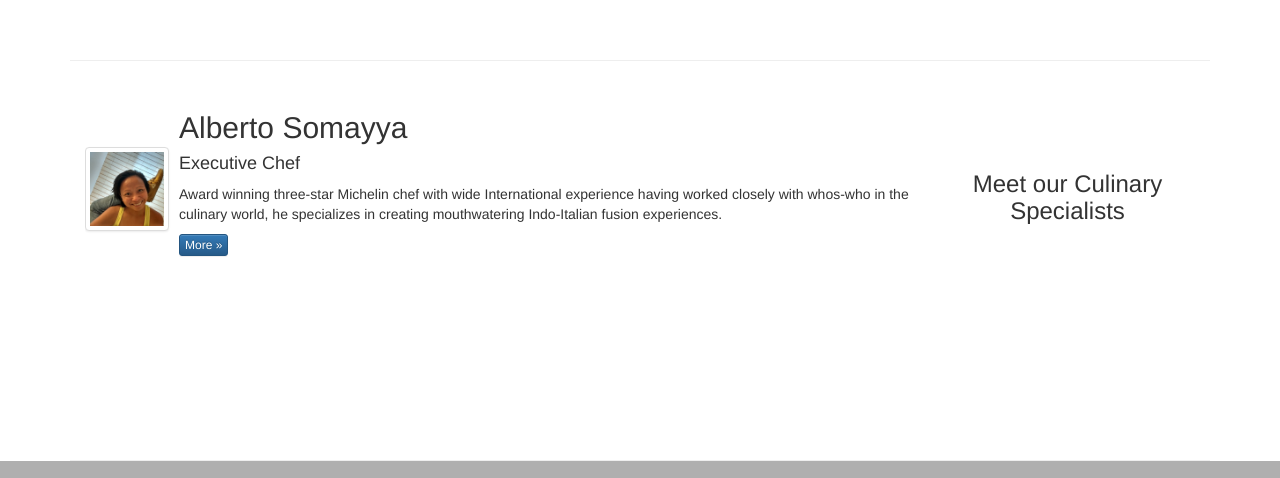
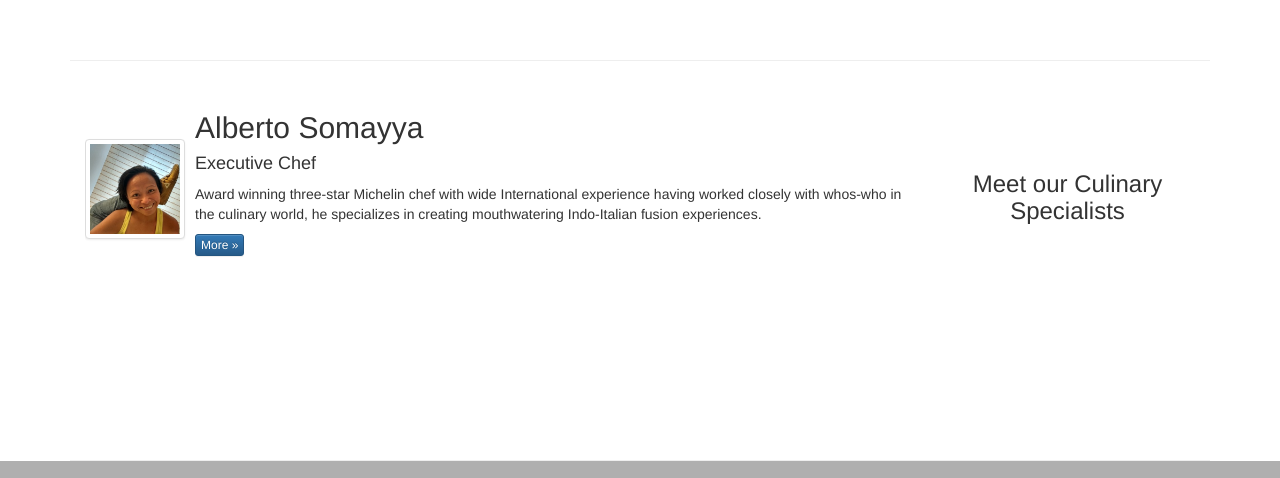
Before and after one commit to pattikawa/restaurant, a plain HTML site: page index.html in a window 1280 px wide. Shown: the part 1599-2077 px from the top of the page. Drawn offline with Linux system fonts and the light colour scheme.

Commit message:
Update index.html

```diff
--- a/index.html
+++ b/index.html
@@ -370,7 +370,7 @@
 						<div class="media-left media-middle">
 							<a href="#">
 							<img class="media-object img-thumbnail"
-							 src="img/alberto.PNG" alt="Alberto Somayya" height="84" width="84">
+							 src="img/alberto.PNG" alt="Alberto Somayya" height="100" width="100">
 							</a>
 						</div>
 						<div class="media-body">
```
